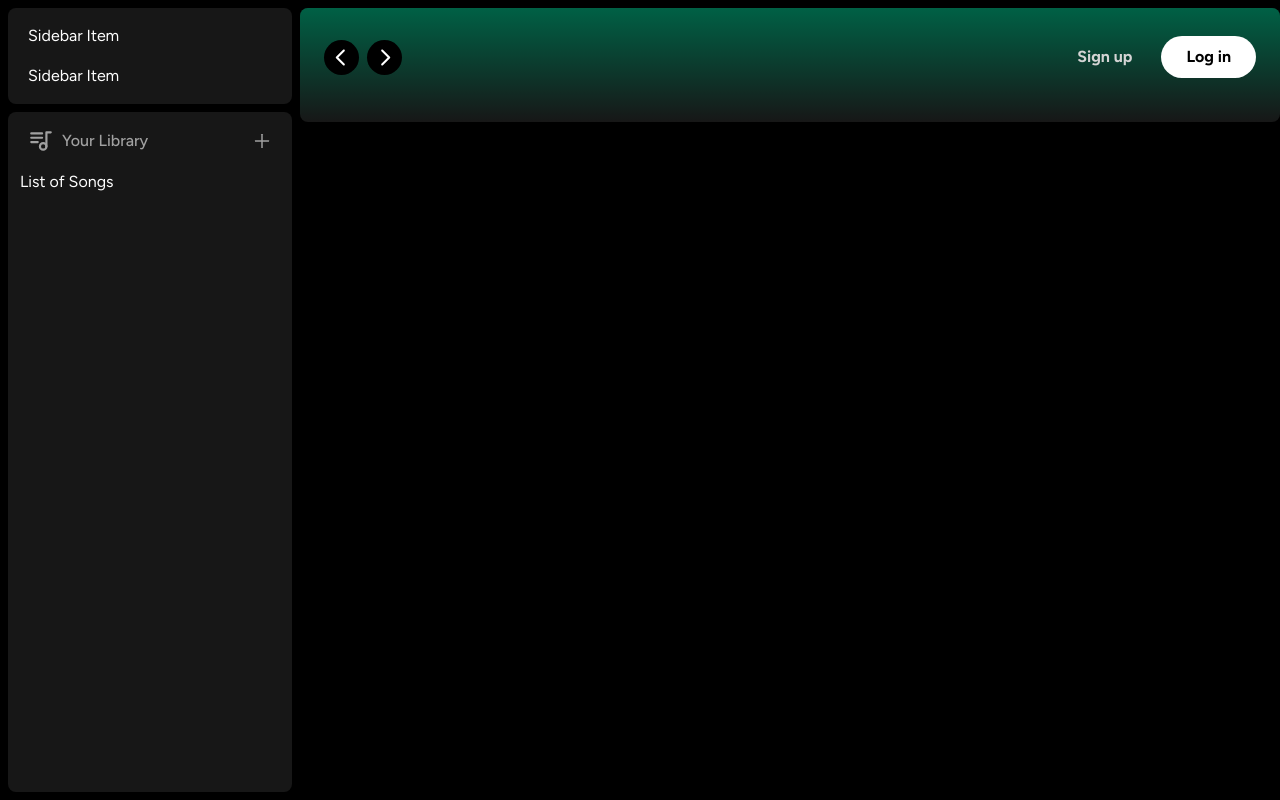
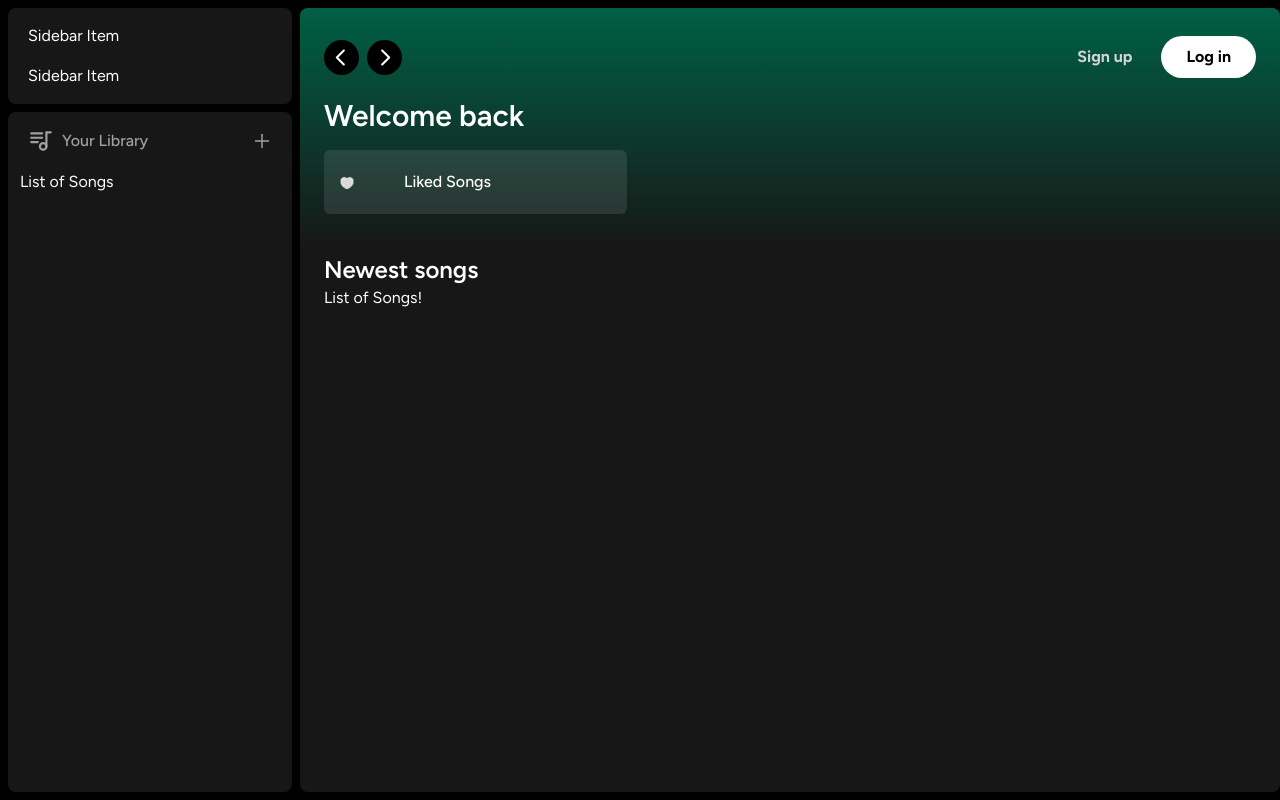
Before and after one commit to sota0426/music_app, a Next.js app: page / in a window 1280 px wide. Built offline with nearby package versions, Linux system fonts and the light colour scheme.

Commit message:
leyout done

```diff
--- a/src/app/(site)/page.tsx
+++ b/src/app/(site)/page.tsx
@@ -1,18 +1,40 @@
 import Header from "@/components/Header";
+import ListItem from "@/components/ListItem";
 
 export default function Home(){
     return(
         <div className="
         bg-neutral-900
         rounded-lg
-        h-hull
-        w-hull
+        h-full
+        w-full
         overflow-hidden
         overflow-y-auto
         ">
             <Header>
-                Header
+                <div className="mb-2">
+                    <h1 className="text-white text-3xl font-semibold">
+                        Welcome back
+                    </h1>
+                    <div className="grid grid-cols-1 sm:grid-cols-2 xl:grid-cols-3 2xk:grid-cols-4 gap-3 mt-4">
+                        <ListItem
+                            image="/image/liked.png"
+                            name="Liked Songs"
+                        />
+                    </div>
+                </div>
             </Header>
+            <div className="mt-2 mb-7 px-6">
+                <div className="flex justify-between items-center">
+                 <h1 className="text-white text-2xl font-semibold">
+                    Newest songs
+                 </h1>
+                </div>
+                <div>
+                    List of Songs!
+                </div>
+
+            </div>
 
         </div>
     )
--- a/src/components/Header.tsx
+++ b/src/components/Header.tsx
@@ -13,10 +13,10 @@
 }
 
 
-const Header:HeaderProps =(
+const Header:React.FC<HeaderProps> =({
     children,
     className
-)=>{
+})=>{
 
     const router=useRouter();
     const handleLogout=()=>{
@@ -77,6 +77,7 @@
                     </>
                 </div>
             </div>
+            {children}
         </div>
     )
 }
--- /dev/null
+++ b/src/components/ListItem.tsx
@@ -0,0 +1,76 @@
+"use client"
+
+import Image from "next/image";
+import { useRouter } from "next/navigation";
+import { FaPlay } from "react-icons/fa";
+
+
+interface ListItemProps{
+  image:string;
+  name:string;
+  href:string;
+}
+
+const ListItem:React.FC<ListItemProps> =({
+  image,
+  name,
+  href,
+})=>{
+  const router = useRouter();
+
+  const onClick=()=>{
+    //add authentication before push
+
+    router.push(href);
+  }
+
+  return(
+    <button
+      onClick={onClick}
+      className="
+      relative
+      group
+      flex
+      items-center
+      rounded-md
+      overflow-hidden
+      gap-x-4
+      bg-neutral-100/10
+      hover:bg-neutral-100/20
+      transition
+      pr-4"
+    >
+      <div className="relativemin-h-[64px] min-w-[64px]">
+        <Image
+          className="object-cover ml-2"
+          src={image}
+          alt="Image"
+          width={30}
+          height={30}
+        />
+      </div>
+      <p className="font-medium truncate py-5">
+        {name}
+      </p>
+      <div className="
+        absolute
+        transition
+        opacity-0
+        rounded-full
+        justify-center
+        items-center
+        bg-green-500
+        p-4
+        drop-shadow-md
+        right-5
+        group-hover:opacity-100
+        hover:scale-110
+      ">
+        <FaPlay className="text-black" size={15}/>
+
+      </div>
+    </button>
+  )
+}
+
+export default ListItem;
```
Also changed, not shown: public/image/liked.png (added).
